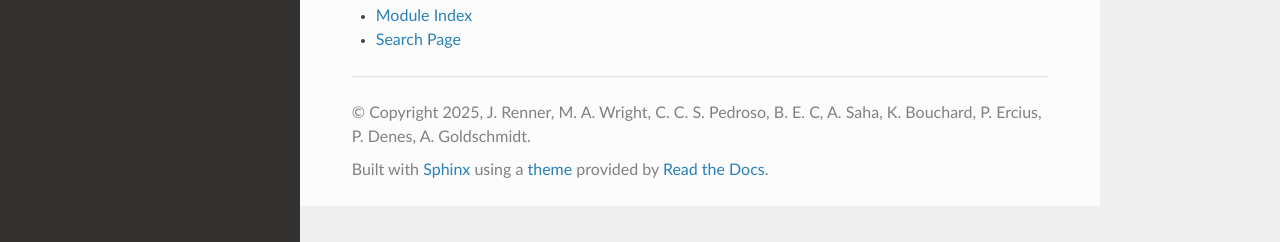
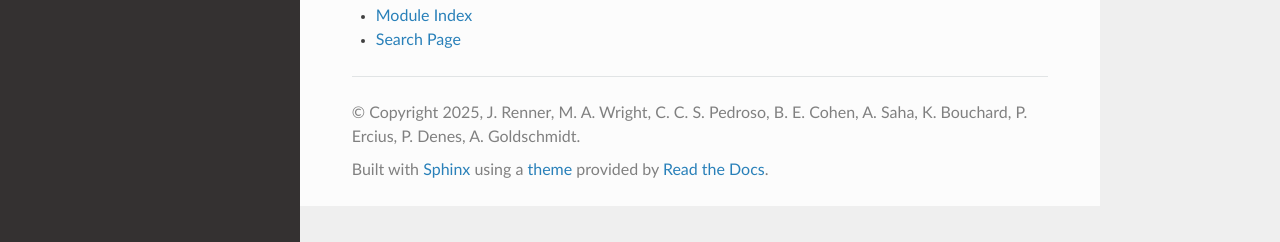
Before and after one commit to jerenner/backpropcount, a Sphinx documentation site: the page built from docs/index.rst, in a window 1280 px wide. Shown: the part 655-897 px from the top of the page. Built offline with Sphinx 7.4.7 and the Read the Docs theme 3.1.0, drawn with Linux system fonts in a browser that asks for light colours; pages that are not in the unit, such as notebooks, are missing from menus.

Commit message:
Updates to documentation

```diff
--- a/docs/conf.py
+++ b/docs/conf.py
@@ -11,7 +11,7 @@ import sys
 sys.path.insert(0, os.path.abspath('../backpropcount'))
 
 project = 'backpropcount'
-copyright = '2025, J. Renner, M. A. Wright, C. C. S. Pedroso, B. E. C, A. Saha, K. Bouchard, P. Ercius, P. Denes, A. Goldschmidt'
+copyright = '2025, J. Renner, M. A. Wright, C. C. S. Pedroso, B. E. Cohen, A. Saha, K. Bouchard, P. Ercius, P. Denes, A. Goldschmidt'
 author = 'J. Renner, M. A. Wright, C. C. S. Pedroso, B. E. Cohen, A. Saha, K. Bouchard, P. Ercius, P. Denes, A. Goldschmidt'
 
 # -- General configuration ---------------------------------------------------
```
Also changed, not shown: .readthedocs.yaml, 1 other file.
